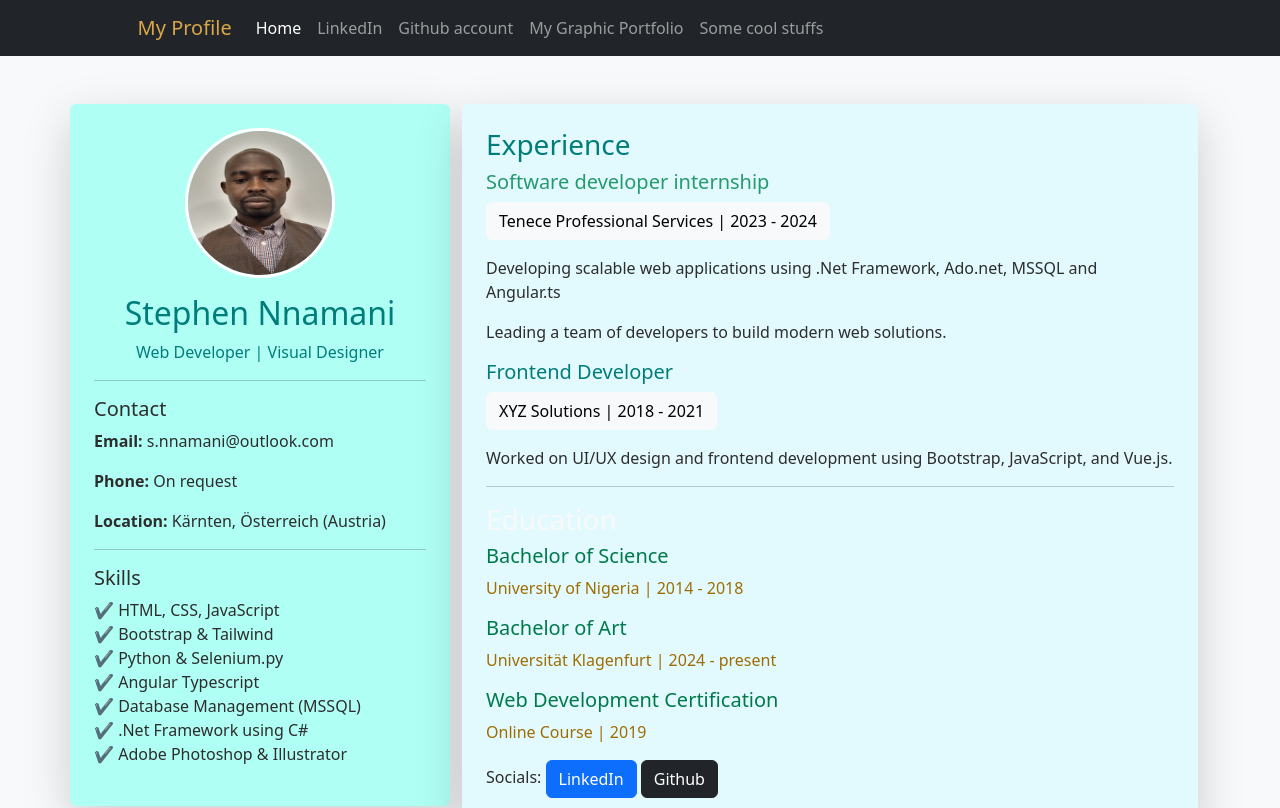
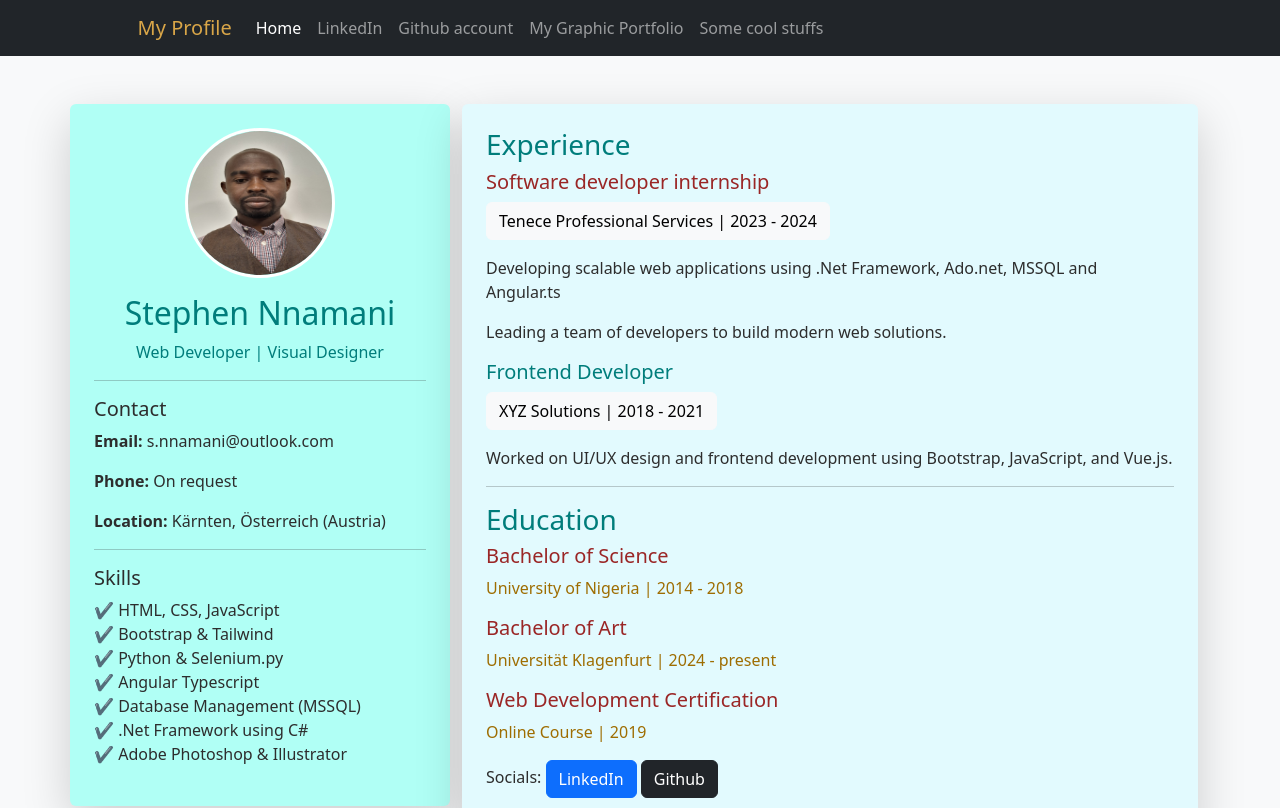
Before and after one commit to StephenNnamani/ProfilePages, a plain HTML site: page index.html in a window 1280 px wide. Shown: the top 808 px of the page. Drawn offline with nearby package versions, Linux system fonts and the light colour scheme.

Commit message:
Update index.html

```diff
--- a/index.html
+++ b/index.html
@@ -70,7 +70,7 @@
                 <div class="BC2 shadow-lg p-4 rounded">
                     <h3 style="color: #007d7b;">Experience</h3>
                     <div class="mb-3">
-                        <h5 style="color: #269a6e;">Software developer internship</h5>
+                        <h5 style="color: #9a2626;">Software developer internship</h5>
                         <p class="btn btn-light">Tenece Professional Services | 2023 - 2024</p>
                         <p>Developing scalable web applications using .Net Framework, Ado.net, MSSQL and Angular.ts</p>
                         <p></p>Leading a team of developers to build modern web solutions.</p>
@@ -81,17 +81,17 @@
                         <p>Worked on UI/UX design and frontend development using Bootstrap, JavaScript, and Vue.js.</p>
                     </div>
                     <hr>
-                    <h3 class="text-light">Education</h3>
+                    <h3 style="color: #007d7b;">Education</h3>
                     <div class="mb-3">
-                        <h5 style="color: #007a4b;">Bachelor of Science</h5>
+                        <h5 style="color: #9a2626;">Bachelor of Science</h5>
                         <p style="color: #9e6d02;">University of Nigeria | 2014 - 2018</p>
                     </div>
                     <div class="mb-3">
-                        <h5 style="color: #007a4b;">Bachelor of Art</h5>
+                        <h5 style="color: #9a2626;">Bachelor of Art</h5>
                         <p style="color: #9e6d02;">Universität Klagenfurt | 2024 - present</p>
                     </div>
                     <div class="mb-3">
-                        <h5 style="color: #007a4b;">Web Development Certification</h5>
+                        <h5 style="color: #9a2626;">Web Development Certification</h5>
                         <p style="color: #9e6d02;">Online Course | 2019</p>
                     </div>
                     <p>Socials: <span class="btn btn-primary" href="https://www.linkedin.com/in/stephennnamani/">LinkedIn</span>
```
